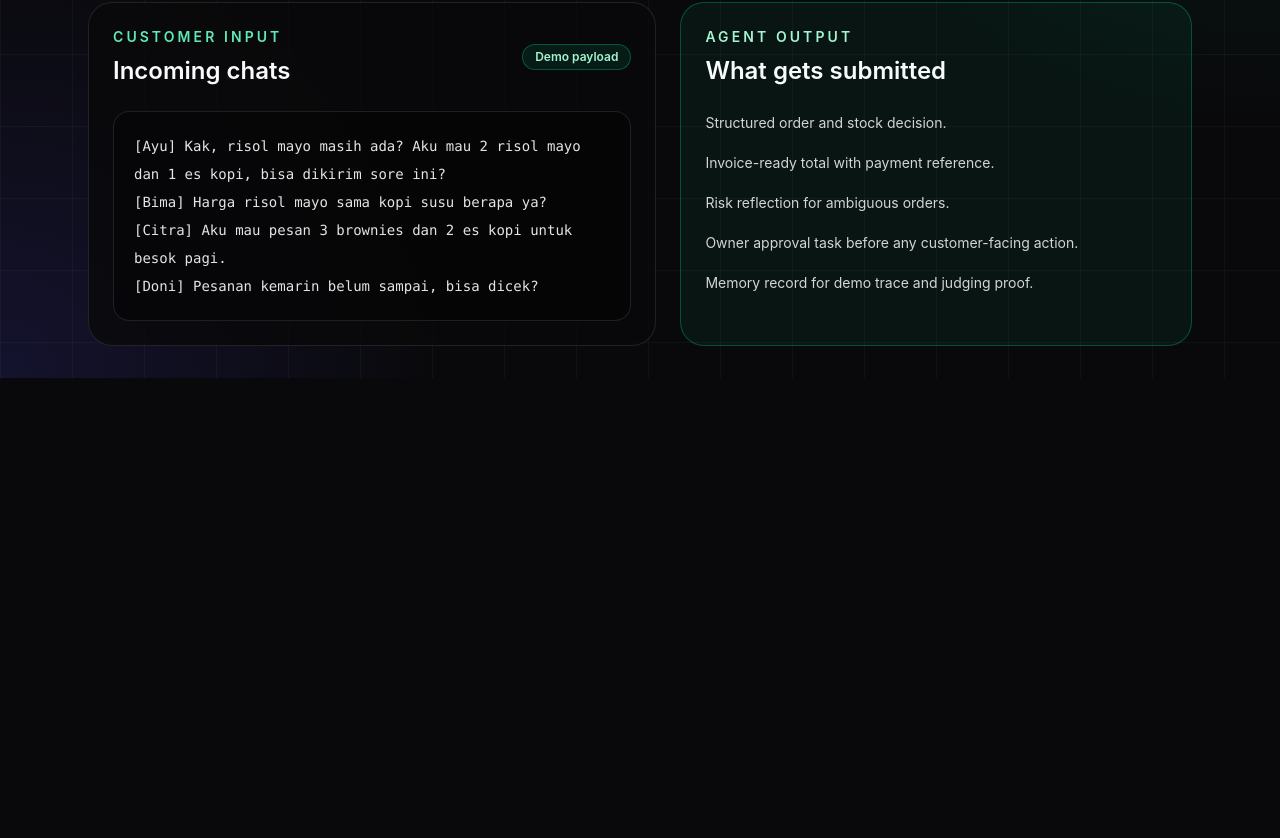
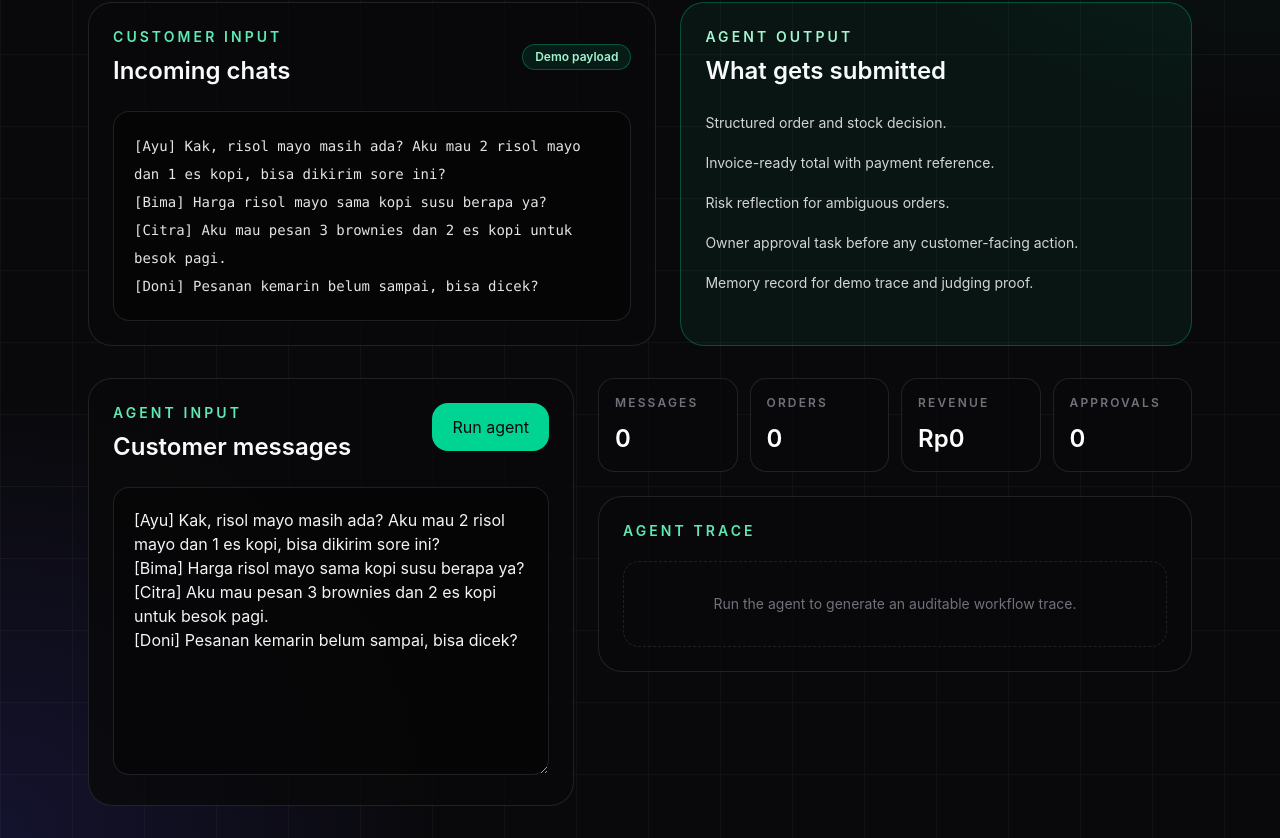
Before and after one commit to TheCoderScients/OpenClaw2026_TheCoderScientists_WarungPilotAI, a Next.js app: page / in a window 1280 px wide. Shown: the part 450-1288 px from the top of the page. Before the commit the page ends 828 px from the top, so only its background shows below. Built offline with nearby package versions, Linux system fonts and the light colour scheme.

Commit message:
feat: add agent cockpit for workflow demo

```diff
--- /dev/null
+++ b/app/AgentWorkspace.tsx
@@ -0,0 +1,151 @@
+"use client";
+
+import { useMemo, useState } from "react";
+import { defaultMessages } from "@/agent/data";
+import type { AgentRunResult } from "@/agent/types";
+
+type AgentResponse = {
+  ok: boolean;
+  result: AgentRunResult;
+};
+
+export function AgentWorkspace() {
+  const [messages, setMessages] = useState(defaultMessages);
+  const [result, setResult] = useState<AgentRunResult | null>(null);
+  const [isRunning, setIsRunning] = useState(false);
+  const [error, setError] = useState("");
+  const metrics = useMemo(() => result?.metrics, [result]);
+
+  async function runAgent() {
+    setIsRunning(true);
+    setError("");
+
+    try {
+      const response = await fetch("/api/agent/run", {
+        body: JSON.stringify({ messages }),
+        headers: {
+          "Content-Type": "application/json",
+        },
+        method: "POST",
+      });
+      const payload = (await response.json()) as AgentResponse;
+
+      if (!response.ok || !payload.ok) {
+        throw new Error("Agent run failed.");
+      }
+
+      setResult(payload.result);
+    } catch (runError) {
+      setError(runError instanceof Error ? runError.message : "Unknown error");
+    } finally {
+      setIsRunning(false);
+    }
+  }
+
+  return (
+    <section className="grid gap-6 lg:grid-cols-[0.9fr_1.1fr]">
+      <div className="rounded-3xl border border-white/10 bg-zinc-950/80 p-6">
+        <div className="flex flex-col gap-4 sm:flex-row sm:items-start sm:justify-between">
+          <div>
+            <p className="text-sm font-semibold uppercase tracking-[0.22em] text-emerald-300">
+              Agent input
+            </p>
+            <h2 className="mt-2 text-2xl font-semibold">Customer messages</h2>
+          </div>
+          <button
+            className="rounded-2xl bg-emerald-400 px-5 py-3 text-sm font-semibold text-zinc-950 transition hover:scale-[1.02] disabled:cursor-not-allowed disabled:opacity-60 active:scale-95"
+            disabled={isRunning}
+            onClick={runAgent}
+            type="button"
+          >
+            {isRunning ? "Running agent..." : "Run agent"}
+          </button>
+        </div>
+        <textarea
+          className="mt-6 min-h-72 w-full resize-y rounded-2xl border border-white/10 bg-black/30 p-5 text-sm leading-7 text-zinc-100 outline-none transition focus:border-emerald-300/60"
+          onChange={(event) => setMessages(event.target.value)}
+          value={messages}
+        />
+        {error ? (
+          <p className="mt-4 rounded-2xl border border-red-400/30 bg-red-500/10 p-4 text-sm text-red-200">
+            {error}
+          </p>
+        ) : null}
+      </div>
+
+      <div className="space-y-6">
+        <div className="grid gap-3 sm:grid-cols-4">
+          {[
+            ["Messages", metrics?.totalMessages ?? 0],
+            ["Orders", metrics?.validOrders ?? 0],
+            ["Revenue", `Rp${(metrics?.revenue ?? 0).toLocaleString("id-ID")}`],
+            ["Approvals", metrics?.approvalsWaiting ?? 0],
+          ].map(([label, value]) => (
+            <div
+              className="rounded-2xl border border-white/10 bg-zinc-950/80 p-4"
+              key={label}
+            >
+              <p className="text-xs font-semibold uppercase tracking-[0.18em] text-zinc-500">
+                {label}
+              </p>
+              <p className="mt-3 text-2xl font-semibold text-white">{value}</p>
+            </div>
+          ))}
+        </div>
+
+        <div className="rounded-3xl border border-white/10 bg-zinc-950/80 p-6">
+          <p className="text-sm font-semibold uppercase tracking-[0.22em] text-emerald-300">
+            Agent trace
+          </p>
+          <div className="mt-5 space-y-3">
+            {(result?.plan ?? []).map((step) => (
+              <div
+                className="rounded-2xl border border-white/10 bg-white/[0.03] p-4"
+                key={step.id}
+              >
+                <div className="flex flex-col gap-2 sm:flex-row sm:items-center sm:justify-between">
+                  <h3 className="font-semibold text-white">{step.agent}</h3>
+                  <span className="w-fit rounded-full border border-emerald-400/30 bg-emerald-400/10 px-3 py-1 text-xs font-semibold text-emerald-200">
+                    {step.tool}
+                  </span>
+                </div>
+                <p className="mt-2 text-sm text-zinc-400">{step.goal}</p>
+                <p className="mt-2 text-sm text-zinc-200">{step.observation}</p>
+              </div>
+            ))}
+            {!result ? (
+              <p className="rounded-2xl border border-dashed border-white/10 p-8 text-center text-sm text-zinc-500">
+                Run the agent to generate an auditable workflow trace.
+              </p>
+            ) : null}
+          </div>
+        </div>
+
+        {result ? (
+          <div className="grid gap-4 md:grid-cols-2">
+            <div className="rounded-3xl border border-emerald-400/30 bg-emerald-400/[0.06] p-6">
+              <p className="text-sm font-semibold uppercase tracking-[0.22em] text-emerald-200">
+                Payment task
+              </p>
+              <pre className="mt-4 whitespace-pre-wrap text-sm leading-6 text-zinc-100">
+                {JSON.stringify(result.paymentTasks[0] ?? {}, null, 2)}
+              </pre>
+            </div>
+            <div className="rounded-3xl border border-indigo-400/30 bg-indigo-400/[0.06] p-6">
+              <p className="text-sm font-semibold uppercase tracking-[0.22em] text-indigo-200">
+                Reflection
+              </p>
+              <p className="mt-4 text-sm leading-7 text-zinc-100">
+                {result.reflection.autonomousTaskCompleted}
+              </p>
+              <p className="mt-4 text-sm text-zinc-400">
+                Decision: {result.reflection.decision} | Risk:{" "}
+                {result.reflection.riskScore}
+              </p>
+            </div>
+          </div>
+        ) : null}
+      </div>
+    </section>
+  );
+}
--- a/app/page.tsx
+++ b/app/page.tsx
@@ -1,3 +1,5 @@
+import { AgentWorkspace } from "@/app/AgentWorkspace";
+
 const demoMessages = `[Ayu] Kak, risol mayo masih ada? Aku mau 2 risol mayo dan 1 es kopi, bisa dikirim sore ini?
 [Bima] Harga risol mayo sama kopi susu berapa ya?
 [Citra] Aku mau pesan 3 brownies dan 2 es kopi untuk besok pagi.
@@ -79,6 +81,8 @@ export default function Home() {
           </ul>
         </div>
       </section>
+
+      <AgentWorkspace />
     </main>
   );
 }
```
